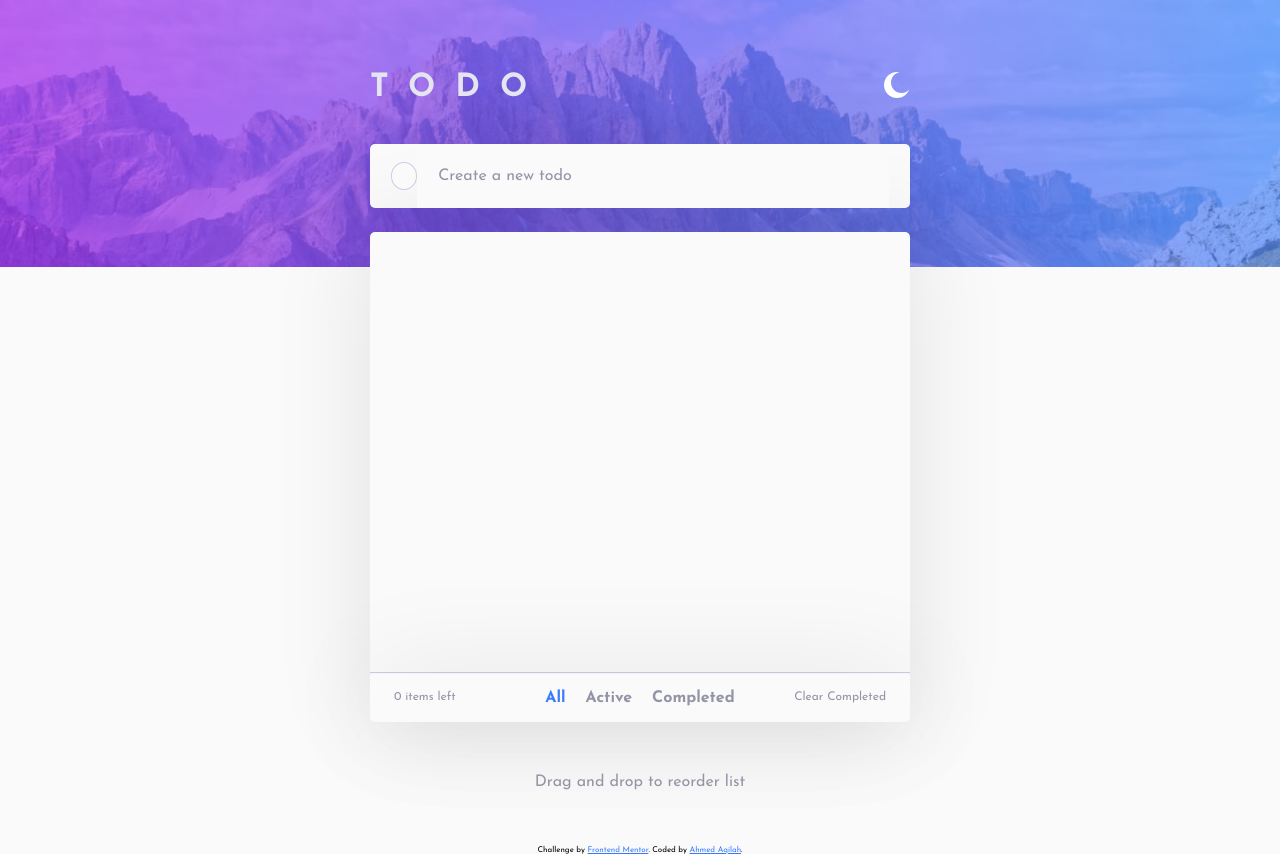
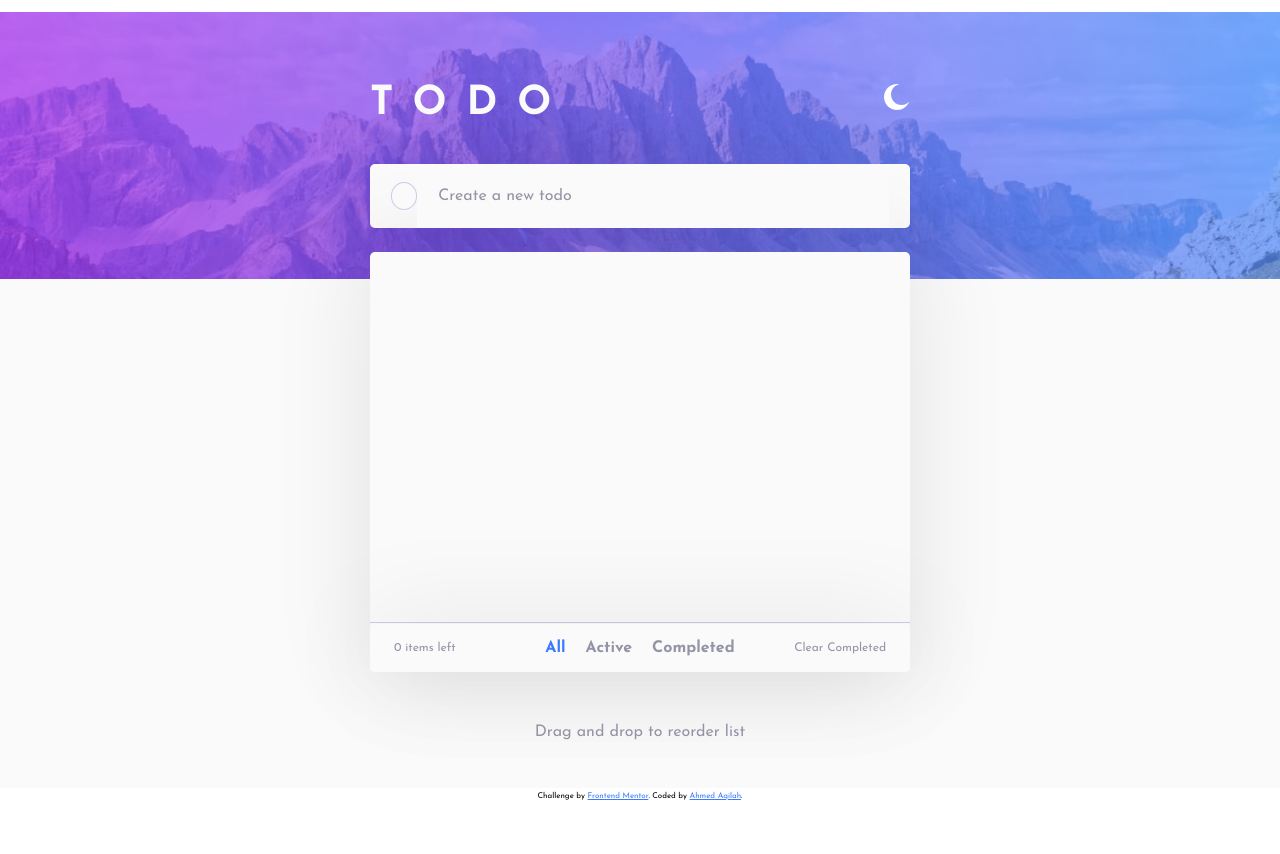
Before and after one commit to ahmedaqilah94/Todo-app, a website built with Vite: page index.html in a window 1280 px wide. After the commit the page ends 800 px from the top, so only its background shows below. Built offline with nearby package versions, Linux system fonts and the light colour scheme.

Commit message:
edit css

```diff
--- a/style.scss
+++ b/style.scss
@@ -106,7 +106,6 @@ body {
 }
 .container {
   width: 100%;
-  font-size: 1.5rem;
   margin: 3rem 1.5rem 4rem;
 
   &__header {
@@ -122,11 +121,14 @@ body {
   }
 
   &__title {
-    color: var(--Purple-hover-100);
+    color: var(--Gray-50);
     letter-spacing: 12px;
   }
 }
 //------------------------------
+.container {
+  margin: 5rem 0 3rem;
+}
 .input-bar {
   min-width: 100%;
   background-color: var(--bg-tasks-color);
@@ -181,7 +183,7 @@ body {
 }
 
 .tasks {
-  height: 370px;
+  height: 440px;
   overflow-y: scroll;
   scrollbar-width: none;
 }
@@ -293,7 +295,7 @@ body {
     }
     &__title {
       letter-spacing: 20px;
-      font-size: 2rem;
+      font-size: 2.5rem;
     }
   }
   //------------------------
@@ -318,7 +320,7 @@ body {
   }
 
   .tasks {
-    min-height: 440px;
+    height: 370px;
   }
   .task {
     height: 4rem;
```
